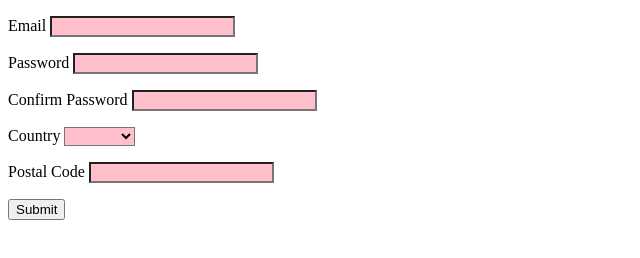
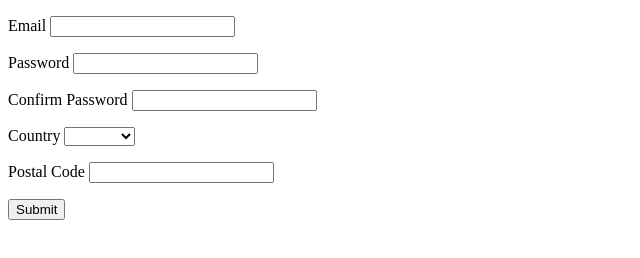
Before and after one commit to Julia-1439/js-forms-validation, a website built with webpack: page src/template.html in a window 1280 px wide. Shown: the whole page, without its empty margins (0-640 px from the left). Built offline with nearby package versions, Linux system fonts and the light colour scheme.

Commit message:
Change :invalid psuedoclasses to :user-invalid
I don't the screen of red, and this change is to also show that
:user-invalid just works.

```diff
--- a/src/style.css
+++ b/src/style.css
@@ -1,9 +1,8 @@
 /* :user-invalid also works */
-input:invalid,
-select:invalid {
+input:user-invalid,
+select:user-invalid {
   background-color: pink;
 }
-
 
 input:valid,
 select:valid {
```
